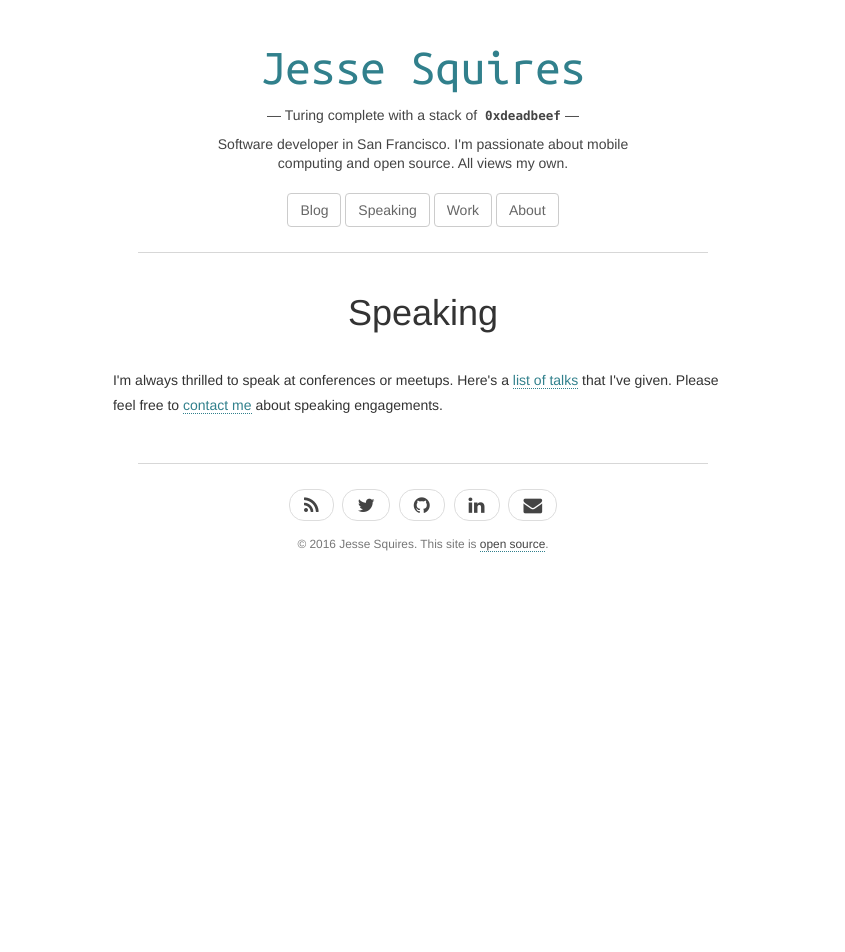
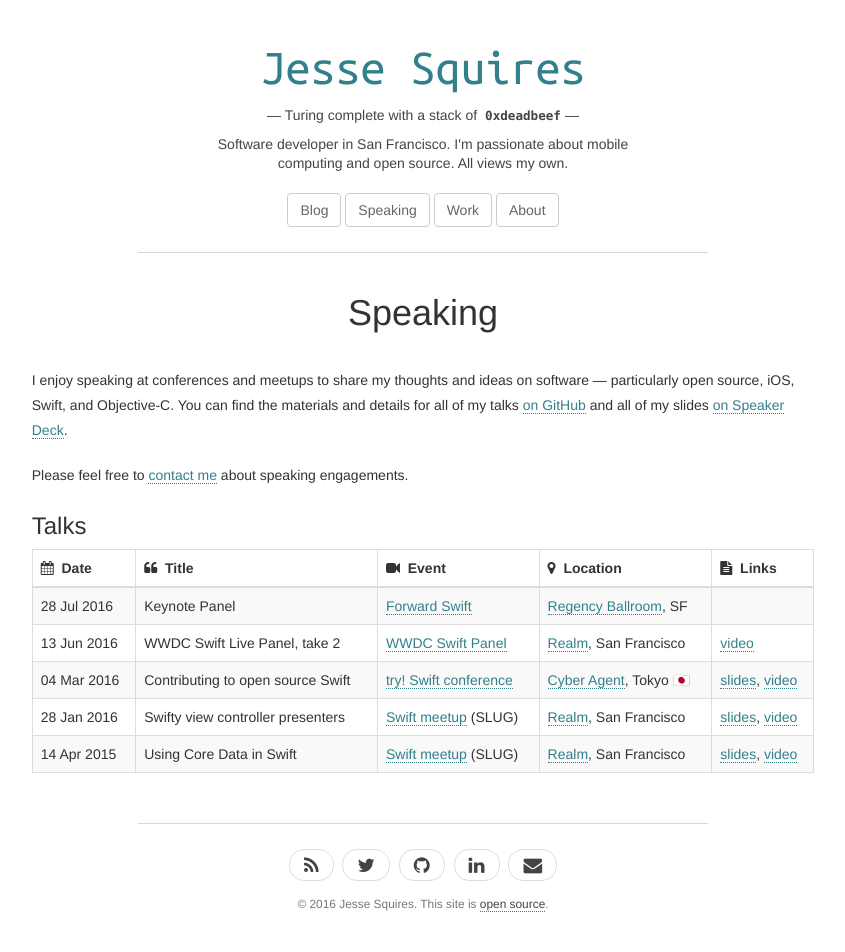
Before and after one commit to jessesquires/jessesquires.com, a Jekyll site: the page built from speaking.md, in a window 1280 px wide. Shown: the whole page, without its empty margins (217-1062 px from the left). Built offline with Jekyll 4.4.1, drawn with Linux system fonts in a browser that asks for light colours; before the commit the page ends 900 px from its top, so only the background shows below that.

Commit message:
tweak layouts. update speaking/

```diff
--- a/_includes/header.html
+++ b/_includes/header.html
@@ -3,7 +3,7 @@
    <div class="row">
       <div class="col-sm-12 col-sm-offset-0 col-md-8 col-md-offset-2">
          <h1><a href="/">{{ site.title }}</a></h1>
-         <div class="col-sm-8 col-sm-offset-2 col-md-8 col-md-offset-2">
+         <div class="col-xs-10 col-xs-offset-1 col-sm-8 col-sm-offset-2 col-md-8 col-md-offset-2">
             <h2 class="tagline">&mdash; Turing complete with a stack of <code>0xdeadbeef</code>&mdash;</h2>
             <h2 class="tagline">Software developer in San Francisco. I'm passionate about mobile computing and open source. All views my own.</h2>
          </div> <!-- col -->
--- a/_layouts/standalone.html
+++ b/_layouts/standalone.html
@@ -4,7 +4,7 @@ layout: default
 
 <div class="row standalone">
    <div><h1 class="text-center">{{ page.title }}</h1><br/></div>
-   <div class="col-xs-10 col-xs-offset-1 col-sm-8 col-sm-offset-2 col-md-8 col-md-offset-2">
+   <div class="col-xs-10 col-xs-offset-1 col-sm-10 col-sm-offset-1 col-md-10 col-md-offset-1">
       {{ content }}
    </div>
 </div>
--- a/speaking.html
+++ /dev/null
@@ -1,9 +0,0 @@
----
-layout: standalone
-title: Speaking
----
-
-<p>
-I'm always thrilled to speak at conferences or meetups. Here's a <a href="https://github.com/jessesquires/talks" target="_blank">list of talks</a> that I've given.
-Please feel free to <a href="mailto:jesse@jessesquires.com">contact me</a> about speaking engagements.
-</p>
--- /dev/null
+++ b/speaking.md
@@ -0,0 +1,44 @@
+---
+layout: standalone
+title: Speaking
+---
+
+<p>I enjoy speaking at conferences and meetups to share my thoughts and ideas on software &mdash; particularly open source, iOS, Swift, and Objective-C. You can find the materials and details for all of my talks <a href="https://github.com/jessesquires/talks" target="_blank">on GitHub</a> and all of my slides <a href="https://speakerdeck.com/jessesquires" target="_blank">on Speaker Deck</a>.</p>
+<p>Please feel free to <a href="mailto:jesse@jessesquires.com">contact me</a> about speaking engagements.</p>
+
+### Talks
+
+| <i class="fa fa-calendar" aria-hidden="true"></i>&nbsp; Date | <i class="fa fa-quote-left" aria-hidden="true"></i>&nbsp; Title | <i class="fa fa-video-camera" aria-hidden="true"></i>&nbsp; Event | <i class="fa fa-map-marker" aria-hidden="true"></i>&nbsp; Location | <i class="fa fa-file-text" aria-hidden="true"></i>&nbsp;  Links |
+|:--------------|:----------------------------------|:--------------------------------|:-------------------------------------|:-----------------------------------|
+| 28 Jul 2016   | Keynote Panel                     | [Forward Swift][event5]         | [Regency Ballroom][location5], SF    |                                    |
+| 13 Jun 2016   | WWDC Swift Live Panel, take 2     | [WWDC Swift Panel][event4]      | [Realm][location4], San Francisco    | [video][video4]                    |
+| 04 Mar 2016   | Contributing to open source Swift | [try! Swift conference][event3] | [Cyber Agent][location3], Tokyo 🇯🇵 | [slides][slides3], [video][video3] |
+| 28 Jan 2016   | Swifty view controller presenters | [Swift meetup][event2] (SLUG)   | [Realm][location2], San Francisco    | [slides][slides2], [video][video2] |
+| 14 Apr 2015   | Using Core Data in Swift          | [Swift meetup][event1] (SLUG)   | [Realm][location1], San Francisco    | [slides][slides1], [video][video1] |
+{: class="table table-striped table-bordered table-responsive"}
+
+[event1]:https://www.meetup.com/swift-language/events/220612410/
+[location1]:https://realm.io
+[slides1]:https://speakerdeck.com/jessesquires/using-core-data-in-swift
+[video1]:https://realm.io/news/jesse-squires-core-data-swift
+
+[event2]:https://www.meetup.com/swift-language/events/227833264/
+[location2]:https://realm.io
+[slides2]:https://speakerdeck.com/jessesquires/swifty-view-controller-presenters
+[video2]:https://realm.io/news/slug-jesse-squires-swifty-view-controller-presenters
+
+[event3]:http://www.tryswiftconf.com/en
+[location3]:https://www.cyberagent.co.jp
+[slides3]:https://speakerdeck.com/jessesquires/contributing-to-open-source-swift
+[video3]:https://realm.io/news/tryswift-jesse-squires-contributing-open-source-swift/
+
+[event4]:http://www.meetup.com/swift-language/events/231196358/
+[location4]:https://realm.io
+[video4]:https://www.periscope.tv/realmlive/1eaKbeEbRRexX
+
+[event5]:https://forwardswift.com
+[location5]:http://www.theregencyballroom.com
+
+[event6]:http://frenchkit.fr
+
+[event7]:https://swiftsummit.com/
```
